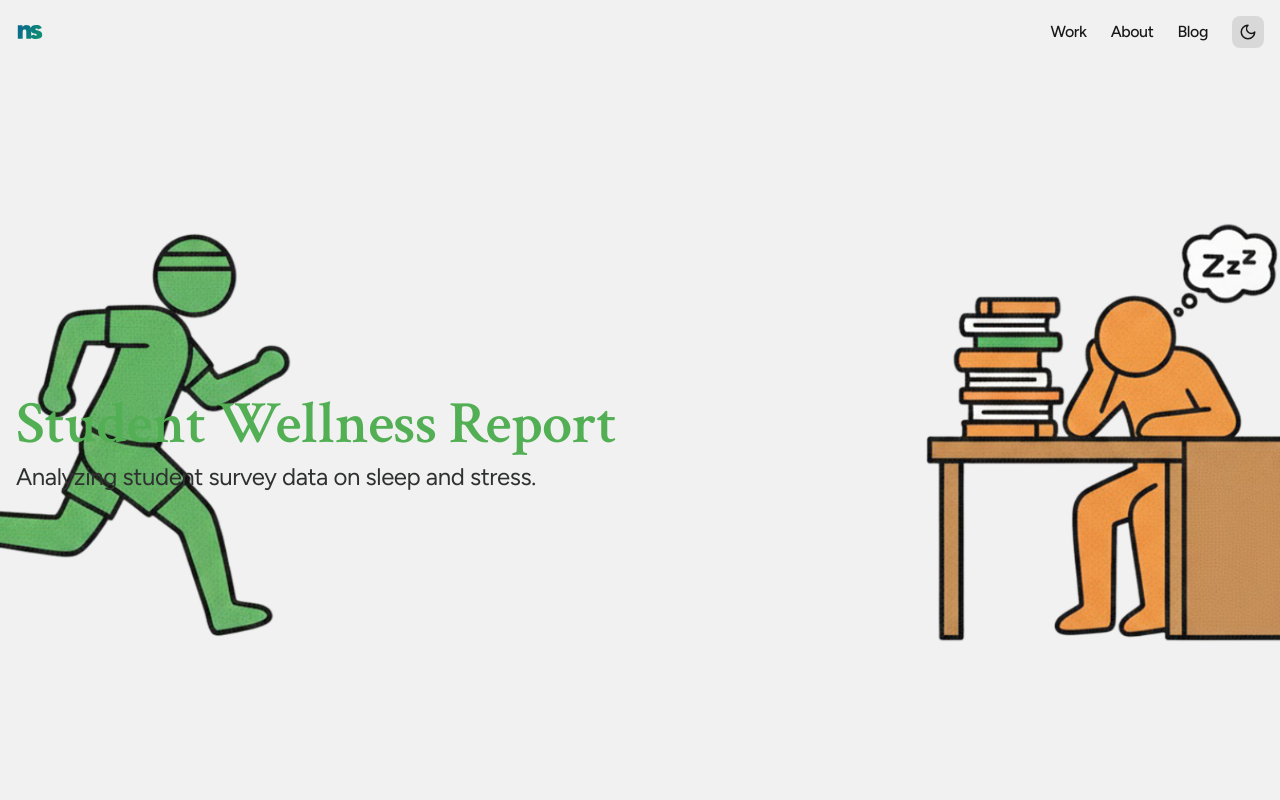
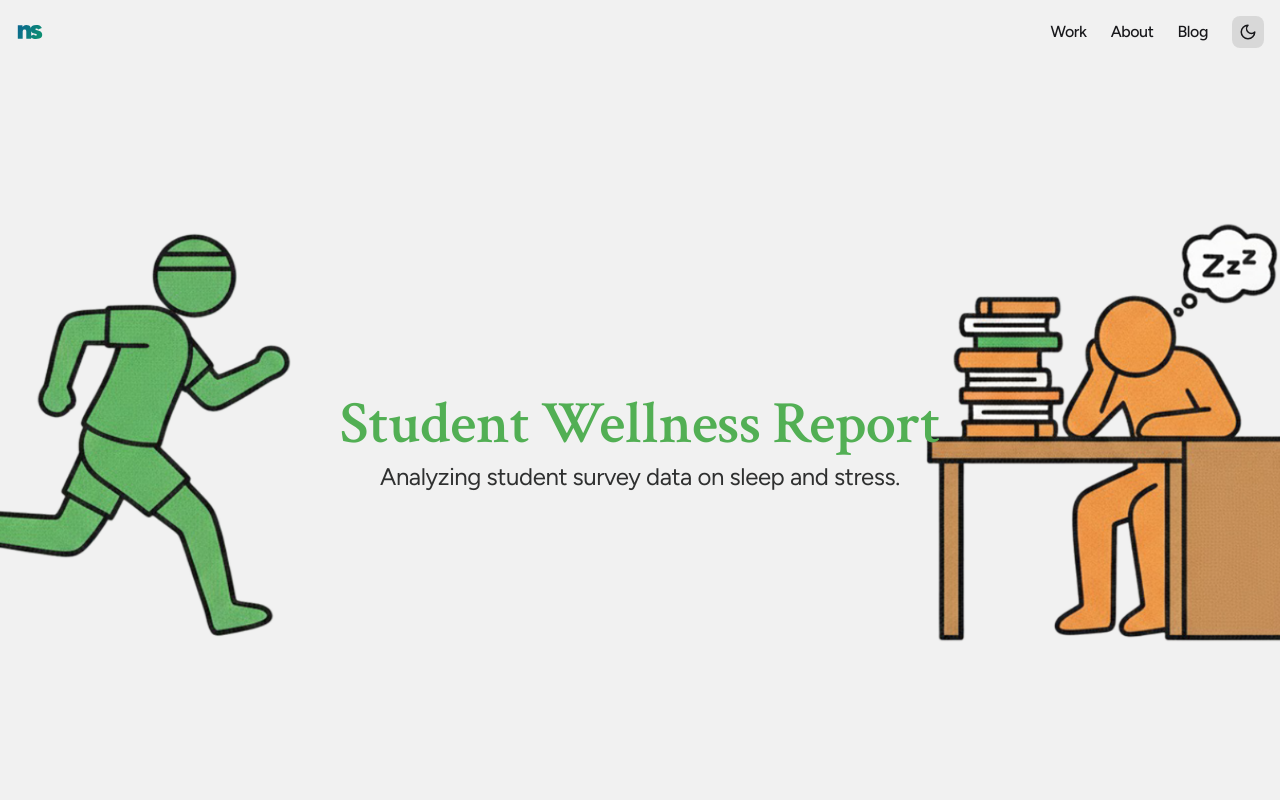
Before and after one commit to nthsm/portfolio, a Next.js app: page /student-wellness-study in a window 1280 px wide. Shown: the top 800 px of the page. Built offline with nearby package versions, Linux system fonts and the light colour scheme.

Commit message:
Update ParallaxHeader.tsx

```diff
--- a/components/ui/ParallaxHeader.tsx
+++ b/components/ui/ParallaxHeader.tsx
@@ -40,7 +40,7 @@ export function ParallaxHeader({
       className={cn('imon-parallax-header-js', className)}
       style={style}
     >
-      <div className="mx-auto w-full max-w-7xl">{children}</div>
+      <div className="mx-auto w-full max-w-7xl text-center">{children}</div>
     </div>
   )
 }
```
